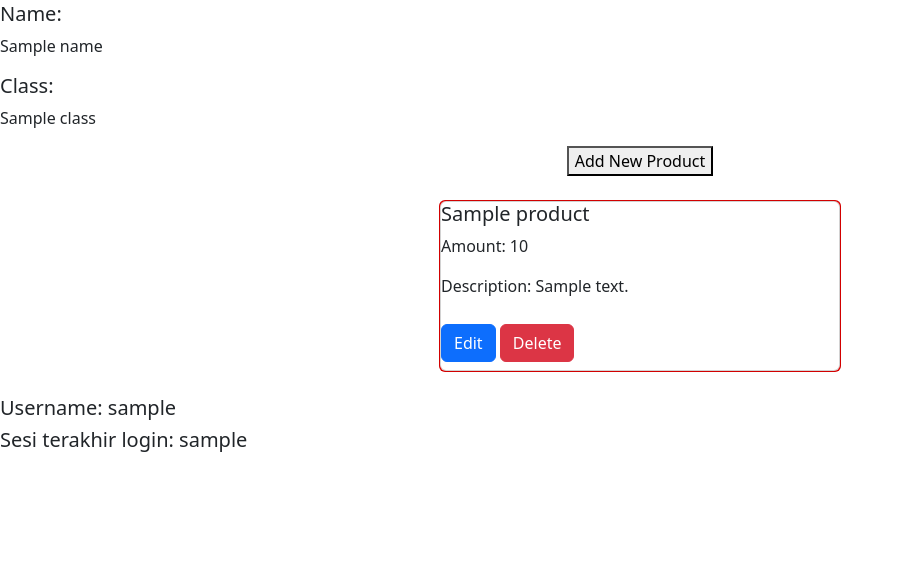
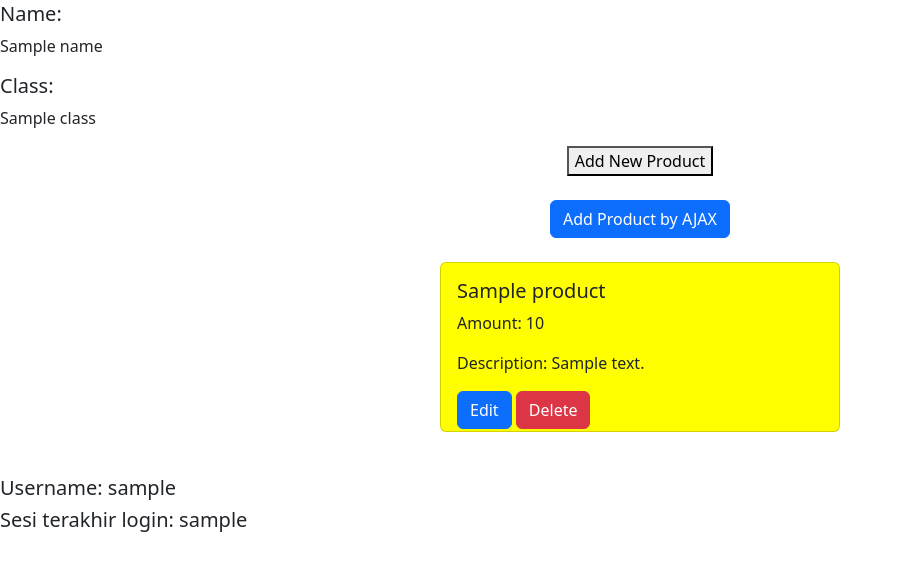
Before and after one commit to RyanAfzal/inventory_manager, a Django app: template main/templates/main.html in a window 1280 px wide. Shown: the part 158-729 px from the top of the page, without its empty margins (0-904 px from the left). Run offline with Django 4.2, Linux system fonts and the light colour scheme; a user stored in the database is signed in; tables that the repository leaves empty hold one stand-in row (values such as "Sample post"); the template is opened without the code that fills it: values that come from a table or form of the project are taken from there, most other values are stand-ins (such as "Sample title", 1, 10 or a date in 2020).

Commit message:
Menyelesaikan kode tugas 6 PBP

```diff
--- a/main/templates/main.html
+++ b/main/templates/main.html
@@ -2,7 +2,11 @@
 
 {% block content %}
 <style>
-    .custom-card {
+    .card-deck{
+        margin: auto;
+    }
+
+    .card {
         width: 400px;
         height: 170px;
         background-color: white;
@@ -13,7 +17,8 @@
     }
 
     .last-card {
-        background-color: red;
+        background-color: yellow;
+        margin-bottom: 20px;
     }
 
 </style>
@@ -52,11 +57,19 @@
 
     <br>
 
-    <div class="d-flex justify-content-center">
-        <div class="card-deck">  <!-- Wrap card elements in a card-deck for better layout -->
+    <div class="text-center">
+        <button type="button" class="btn btn-primary" data-bs-toggle="modal" data-bs-target="#exampleModal">Add Product by AJAX</button>
+    </div>
+
+    <br>
+
+    <table id="product_table" class="d-flex justify-content-center"></table>
+
+    <!-- <div class="d-flex justify-content-center"> Tugas 5 PBP
+        <div class="card-deck">
+        <table id="product_table">
             {% for product in products %}
             <div class="card {% if forloop.last %}last-card{% endif %}">
-                <div class="card custom-card mx-auto">
                 <h5 class="card-title">{{ product.name }}</h5>
                 <p class="card-text">Amount: {{ product.amount }}</p>
                 <p class="card-text">Description: {{ product.description }}</p>
@@ -69,8 +82,40 @@
                     </a>
                 </div>
             </div>
+            {% endfor %}
+        </table>
         </div>
-            {% endfor %}
+    </div> -->
+
+    <div class="modal fade" id="exampleModal" tabindex="-1" aria-labelledby="exampleModalLabel" aria-hidden="true">
+        <div class="modal-dialog">
+            <div class="modal-content">
+                <div class="modal-header">
+                    <h1 class="modal-title fs-5" id="exampleModalLabel">Add New Product</h1>
+                    <button type="button" class="btn-close" data-bs-dismiss="modal" aria-label="Close"></button>
+                </div>
+                <div class="modal-body">
+                    <form id="form" onsubmit="return false;">
+                        {% csrf_token %}
+                        <div class="mb-3">
+                            <label for="name" class="col-form-label">Name:</label>
+                            <input type="text" class="form-control" id="name" name="name"></input>
+                        </div>
+                        <div class="mb-3">
+                            <label for="amount" class="col-form-label">Amount:</label>
+                            <input type="number" class="form-control" id="amount" name="amount"></input>
+                        </div>
+                        <div class="mb-3">
+                            <label for="description" class="col-form-label">Description:</label>
+                            <textarea class="form-control" id="description" name="description"></textarea>
+                        </div>
+                    </form>
+                </div>
+                <div class="modal-footer">
+                    <button type="button" class="btn btn-secondary" data-bs-dismiss="modal">Close</button>
+                    <button type="button" class="btn btn-primary" id="button_add" data-bs-dismiss="modal">Add Product</button>
+                </div>
+            </div>
         </div>
     </div>
 
@@ -78,5 +123,57 @@
 
     <h5>Username: {{ request.user.username }}</h5>
     <h5>Sesi terakhir login: {{ last_login }}</h5>
+
+    <script>
+        async function getProducts() {
+            return fetch("{% url 'main:get_product_json' %}").then((res) => res.json())
+        }
+
+        async function refreshProducts() {
+            document.getElementById("product_table").innerHTML = "";
+            const products = await getProducts();
+
+            let htmlString = '<div class="card-deck">'
+
+            products.forEach((item, index) => {
+                let cardClass = "card";
+                if (index === products.length - 1) {
+                    cardClass += " last-card"
+                }
+                htmlString += `
+                    <div class="${cardClass}">
+                        <div class="card-body">
+                            <h5 class="card-title">${item.fields.name}</h5>
+                            <p class="card-text">Amount: ${item.fields.amount}</p>
+                            <p class="card-text">Description: ${item.fields.description}</p>
+                            <div class="button">
+                                <a href="edit-product/${item.pk}" class="btn btn-primary">
+                                    Edit
+                                </a>
+                                <a href="delete/${item.pk}" class="btn btn-danger">
+                                    Delete
+                                </a>
+                            </div>
+                        </div>
+                    </div>`
+            })
+            htmlString += '</div>'
+            document.getElementById("product_table").innerHTML = htmlString;
+        }
+
+        refreshProducts();
+
+
+        function addProduct() {
+            fetch("{% url 'main:add_product_ajax' %}", {
+                method: "POST",
+                body: new FormData(document.querySelector('#form'))
+            }).then(refreshProducts)
+
+            document.getElementById("form").reset()
+            return false
+        }
+        document.getElementById("button_add").onclick = addProduct
+    </script>
 </div>
 {% endblock content %}
--- a/main/urls.py
+++ b/main/urls.py
@@ -10,6 +10,7 @@ from main.views import logout_user
 #Tugas 4 (Bonus) : from main.views import add_stock, reduce_stock, delete_product
 from main.views import edit_product
 from main.views import delete_product
+from main.views import get_product_json, add_product_ajax
 
 app_name = 'main'
 
@@ -25,6 +26,8 @@ urlpatterns = [
     path('logout/', logout_user, name='logout'),
     path('edit-product/<int:id>', edit_product, name='edit_product'),
     path('delete/<int:id>', delete_product, name='delete_product'),
+    path('get-product/', get_product_json, name='get_product_json'),
+    path('create-product-ajax/', add_product_ajax, name='add_product_ajax')
     #Tugas 4 (Bonus)
     #path('add-stock/<int:id>/', add_stock, name='add_stock'),
     #path('reduce-stock/<int:id>/', reduce_stock, name='reduce_stock'),
--- a/main/views.py
+++ b/main/views.py
@@ -3,7 +3,7 @@ from main.forms import ProductForm
 from django.urls import reverse
 from django.shortcuts import render
 from main.models import Product;
-from django.http import HttpResponse
+from django.http import HttpResponse, HttpResponseNotFound
 from django.core import serializers
 from django.shortcuts import redirect
 from django.contrib.auth.forms import UserCreationForm
@@ -16,6 +16,7 @@ from django.http import HttpResponseRedirect
 from django.urls import reverse
 from django.shortcuts import get_object_or_404 #Untuk Spesifik ke 1 item/product
 from main.forms import CustomUserCreationForm
+from django.views.decorators.csrf import csrf_exempt
 
 # Create your views here.
 @login_required(login_url='/login')
@@ -41,6 +42,21 @@ def create_product(request):
         return HttpResponseRedirect(reverse('main:show_main'))
     context = {'form': form}
     return render(request, "create_product.html", context)
+
+@csrf_exempt
+def add_product_ajax(request):
+    if request.method == 'POST':
+        name = request.POST.get("name")
+        amount = request.POST.get("amount")
+        description = request.POST.get("description")
+        user = request.user
+
+        new_product = Product(name=name, amount=amount, description=description, user=user)
+        new_product.save()
+
+        return HttpResponse(b"CREATED", status=201)
+
+    return HttpResponseNotFound()
 
 def show_xml(request):
     data = Product.objects.all()
@@ -91,6 +107,33 @@ def logout_user(request):
     response.delete_cookie('last_login')
     return response
 
+def edit_product(request, id):
+    # Get product berdasarkan ID
+    product = Product.objects.get(pk = id)
+
+    # Set product sebagai instance dari form
+    form = ProductForm(request.POST or None, instance=product)
+
+    if form.is_valid() and request.method == "POST":
+        # Simpan form dan kembali ke halaman awal
+        form.save()
+        return HttpResponseRedirect(reverse('main:show_main'))
+
+    context = {'form': form}
+    return render(request, "edit_product.html", context)
+
+def delete_product(request, id):
+    # Get data berdasarkan ID
+    product = Product.objects.get(pk = id)
+    # Hapus data
+    product.delete()
+    # Kembali ke halaman awal
+    return HttpResponseRedirect(reverse('main:show_main'))
+
+def get_product_json(request):
+    product_item = Product.objects.filter(user=request.user)
+    return HttpResponse(serializers.serialize('json', product_item))
+
 '''Tugas 4 (Bonus)
 @login_required(login_url='/login')
 def add_stock(request, id):
@@ -116,26 +159,3 @@ def delete_product(request, id):
         product.delete()
     return HttpResponseRedirect(reverse('main:show_main'))
 '''
-
-def edit_product(request, id):
-    # Get product berdasarkan ID
-    product = Product.objects.get(pk = id)
-
-    # Set product sebagai instance dari form
-    form = ProductForm(request.POST or None, instance=product)
-
-    if form.is_valid() and request.method == "POST":
-        # Simpan form dan kembali ke halaman awal
-        form.save()
-        return HttpResponseRedirect(reverse('main:show_main'))
-
-    context = {'form': form}
-    return render(request, "edit_product.html", context)
-
-def delete_product(request, id):
-    # Get data berdasarkan ID
-    product = Product.objects.get(pk = id)
-    # Hapus data
-    product.delete()
-    # Kembali ke halaman awal
-    return HttpResponseRedirect(reverse('main:show_main'))
--- a/templates/base.html
+++ b/templates/base.html
@@ -9,7 +9,7 @@
         <link href="https://cdn.jsdelivr.net/npm/bootstrap@5.3.2/dist/css/bootstrap.min.css" rel="stylesheet" integrity="sha384-T3c6CoIi6uLrA9TneNEoa7RxnatzjcDSCmG1MXxSR1GAsXEV/Dwwykc2MPK8M2HN" crossorigin="anonymous">
         <script src="https://code.jquery.com/jquery-3.6.0.min.js" integrity="sha384-KyZXEAg3QhqLMpG8r+J4jsl5c9zdLKaUk5Ae5f5b1bw6AUn5f5v8FZJoMxm6f5cH1" crossorigin="anonymous"></script>
         <script src="https://cdn.jsdelivr.net/npm/@popperjs/core@2.11.8/dist/umd/popper.min.js" integrity="sha384-I7E8VVD/ismYTF4hNIPjVp/Zjvgyol6VFvRkX/vR+Vc4jQkC+hVqc2pM8ODewa9r" crossorigin="anonymous"></script>
-    <script src="https://cdn.jsdelivr.net/npm/bootstrap@5.3.2/dist/js/bootstrap.min.js" integrity="sha384-BBtl+eGJRgqQAUMxJ7pMwbEyER4l1g+O15P+16Ep7Q9Q+zqX6gSbd85u4mG4QzX+" crossorigin="anonymous"></script>
+        <script src="https://cdn.jsdelivr.net/npm/bootstrap@5.3.2/dist/js/bootstrap.min.js" integrity="sha384-BBtl+eGJRgqQAUMxJ7pMwbEyER4l1g+O15P+16Ep7Q9Q+zqX6gSbd85u4mG4QzX+" crossorigin="anonymous"></script>
     </head>
 
     <body>
```
Lines whose indentation alone changed are shown as unchanged.
